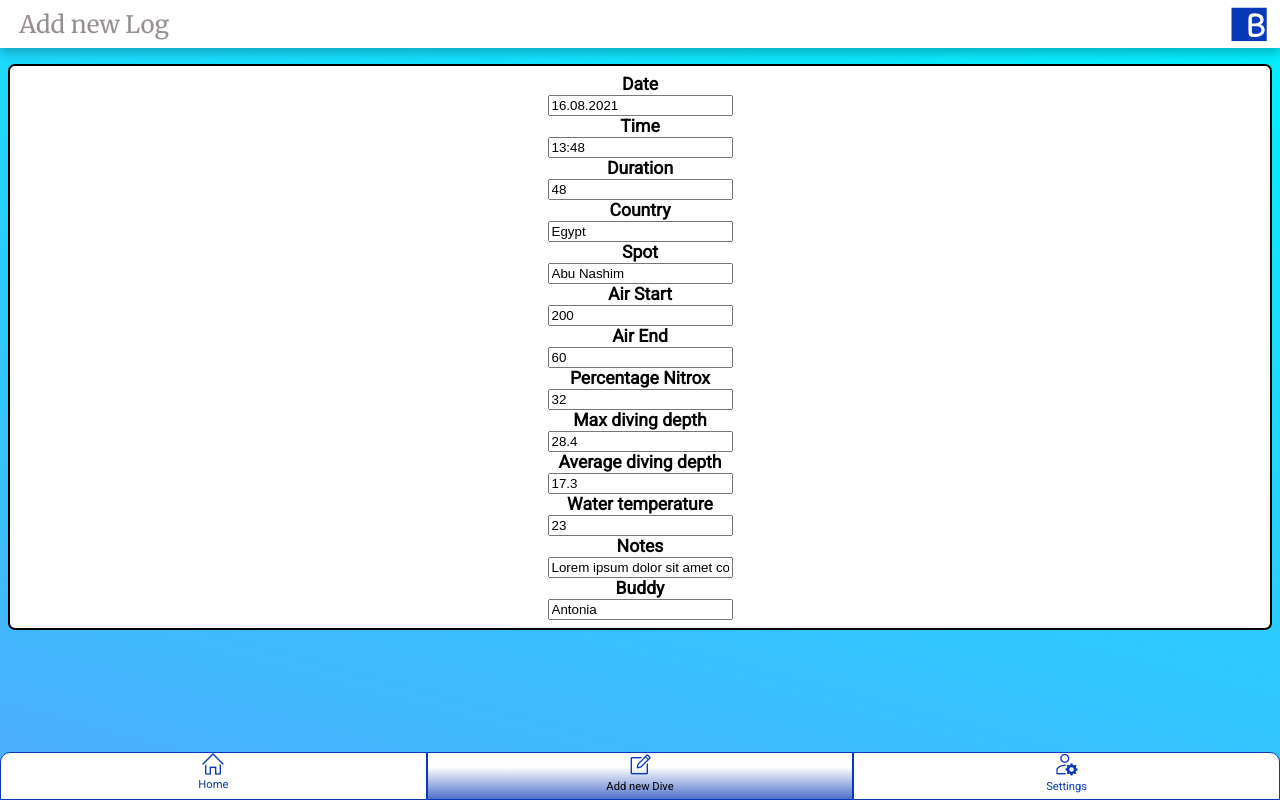
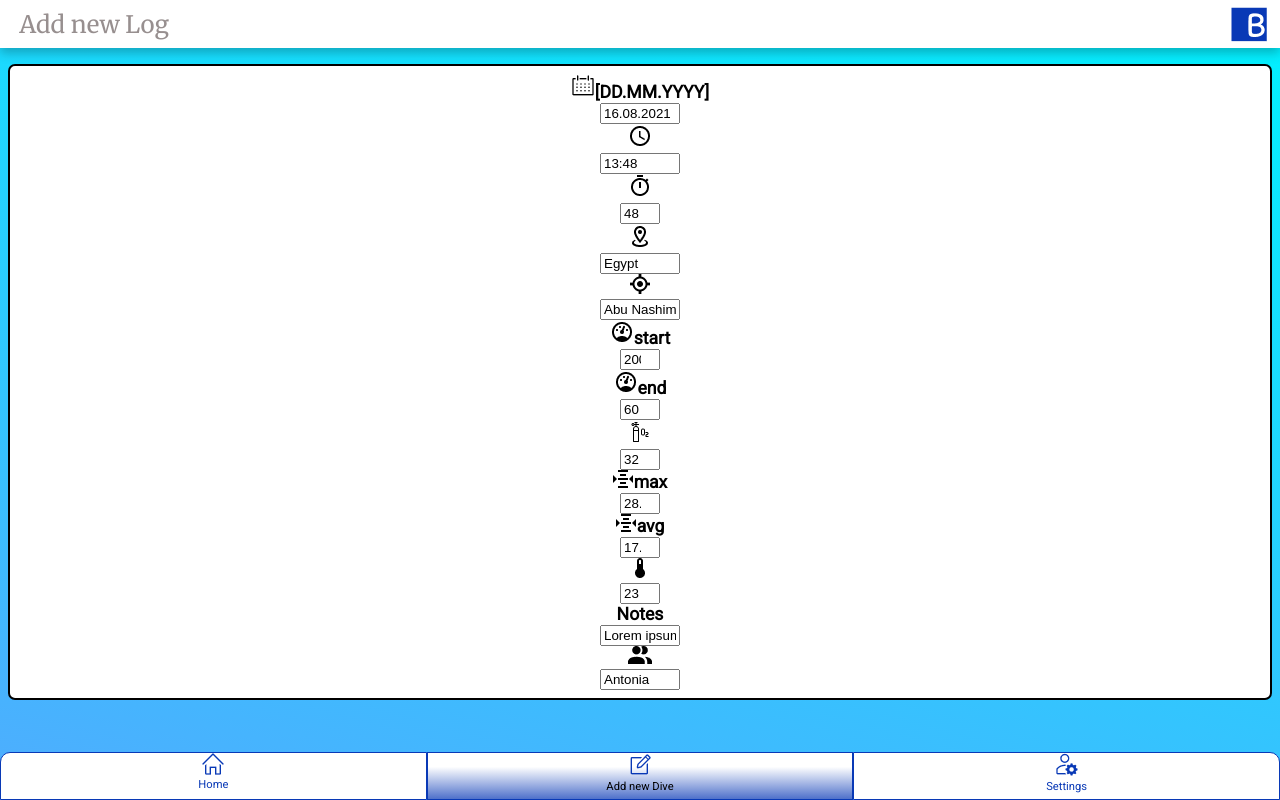
Before and after one commit to thomasmueller87/capstone-project, a React (Vite) app in the folder client/: page /create in a window 1280 px wide. Built offline with nearby package versions, Linux system fonts and the light colour scheme.

Commit message:
Description for form items exchanged with icons

```diff
--- a/client/src/components/form/Form.jsx
+++ b/client/src/components/form/Form.jsx
@@ -2,6 +2,18 @@ import { useState } from 'react';
 import styled from 'styled-components';
 import TextInput from './TextInput';
 import NumberInput from './NumberInput';
+
+//Import of graphics
+import cardDate from '../../assets/card/card-date.png';
+import cardTime from '../../assets/card/card-time.png';
+import cardDuration from '../../assets/card/card-duration.png';
+import cardWaterDepth from '../../assets/card/card-water-depth.png';
+import cardWaterTemp from '../../assets/card/card-water-temp.png';
+import cardCountry from '../../assets/card/card-country.png';
+import cardSpot from '../../assets/card/card-spot.png';
+import cardBuddy from '../../assets/card/card-buddy.png';
+import cardAirEan from '../../assets/card/card-air-ean.png';
+import cardAir from '../../assets/card/card-air.png';
 
 function Form() {
   const initialLog = {
@@ -48,77 +60,82 @@ function Form() {
         name='date'
         value={log.date}
       >
-        Date
+        <img src={cardDate} alt='Date' />
+        [DD.MM.YYYY]
       </TextInput>
       <TextInput
         onTextInputChange={handleChange}
         name='time'
         value={log.time}
       >
-        Time
+        <img src={cardTime} alt='Time' />
       </TextInput>
       <NumberInput
         name='duration'
         value={log.duration}
         onNumberInputChange={handleChange}
       >
-        Duration
+        <img src={cardDuration} alt='Duration' />
       </NumberInput>
       <TextInput
         onTextInputChange={handleChange}
         name='country'
         value={log.country}
       >
-        Country
+        <img src={cardCountry} alt='Country' />
       </TextInput>
       <TextInput
         onTextInputChange={handleChange}
         name='spot'
         value={log.spot}
       >
-        Spot
+        <img src={cardSpot} alt='Spot' />
       </TextInput>
       <NumberInput
         name='airStart'
         value={log.airStart}
         onNumberInputChange={handleChange}
       >
-        Air Start
+        <img src={cardAir} alt='Air Start' />
+        start
       </NumberInput>
       <NumberInput
         name='airEnd'
         value={log.airEnd}
         onNumberInputChange={handleChange}
       >
-        Air End
+        <img src={cardAir} alt='Air End' />
+        end
       </NumberInput>
       <NumberInput
         name='airEan'
         value={log.airEan}
         onNumberInputChange={handleChange}
       >
-        Percentage Nitrox
+        <img src={cardAirEan} alt='% Nitrox' />
       </NumberInput>
       <NumberInput
         name='waterDepthMax'
         value={log.waterDepthMax}
         onNumberInputChange={handleChange}
       >
-        Max diving depth
+        <img src={cardWaterDepth} alt='Max Depth' />
+        max
       </NumberInput>
       <NumberInput
         name='waterDepthAvg'
         value={log.waterDepthAvg}
         onNumberInputChange={handleChange}
       >
-        Average diving depth
+        <img src={cardWaterDepth} alt='Average Depth' />
+        avg
       </NumberInput>
       <NumberInput
         name='waterTemp'
         value={log.waterTemp}
         onNumberInputChange={handleChange}
       >
-        Water temperature
+        <img src={cardWaterTemp} alt='Water temperature' />
       </NumberInput>
       <TextInput
         onTextInputChange={handleChange}
@@ -132,7 +149,7 @@ function Form() {
         name='buddy'
         value={log.buddy}
       >
-        Buddy
+        <img src={cardBuddy} alt='Buddy' />
       </TextInput>
     </FormStyle>
   );
--- a/client/src/components/form/NumberInput.jsx
+++ b/client/src/components/form/NumberInput.jsx
@@ -1,9 +1,16 @@
-function NumberInput({ name, value, onNumberInputChange, children }) {
+import styled from 'styled-components';
+
+function NumberInput({
+  name,
+  value,
+  onNumberInputChange,
+  children,
+}) {
   return (
     <>
       <label htmlFor={name}>{children}</label>
-      <input
-        type="number"
+      <Input
+        type='number'
         id={name}
         name={name}
         onChange={onNumberInputChange}
@@ -14,3 +21,7 @@ function NumberInput({ name, value, onNumberInputChange, children }) {
 }
 
 export default NumberInput;
+
+const Input = styled.input`
+  width: 2.5rem;
+`;
--- a/client/src/components/form/TextInput.jsx
+++ b/client/src/components/form/TextInput.jsx
@@ -1,3 +1,5 @@
+import styled from 'styled-components';
+
 function TextInput({
   name,
   value,
@@ -7,7 +9,7 @@ function TextInput({
   return (
     <>
       <label htmlFor={name}>{children}</label>
-      <input
+      <Input
         type='text'
         id={name}
         name={name}
@@ -19,3 +21,7 @@ function TextInput({
 }
 
 export default TextInput;
+
+const Input = styled.input`
+  width: 5rem;
+`;
```
